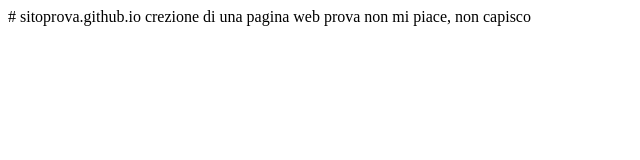
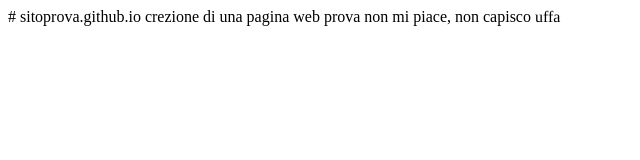
Before and after one commit to Tassinari2019/sitoprova.github.io, a plain HTML site: page index.html in a window 1280 px wide. Shown: the full height of the page, 0-640 px from the left. Drawn offline with Linux system fonts and the light colour scheme.

Commit message:
Update index.html

```diff
--- a/index.html
+++ b/index.html
@@ -1,3 +1,4 @@
 # sitoprova.github.io
 crezione di una pagina web
 prova non mi piace, non capisco
+<font face="Times">uffa</font>
```
